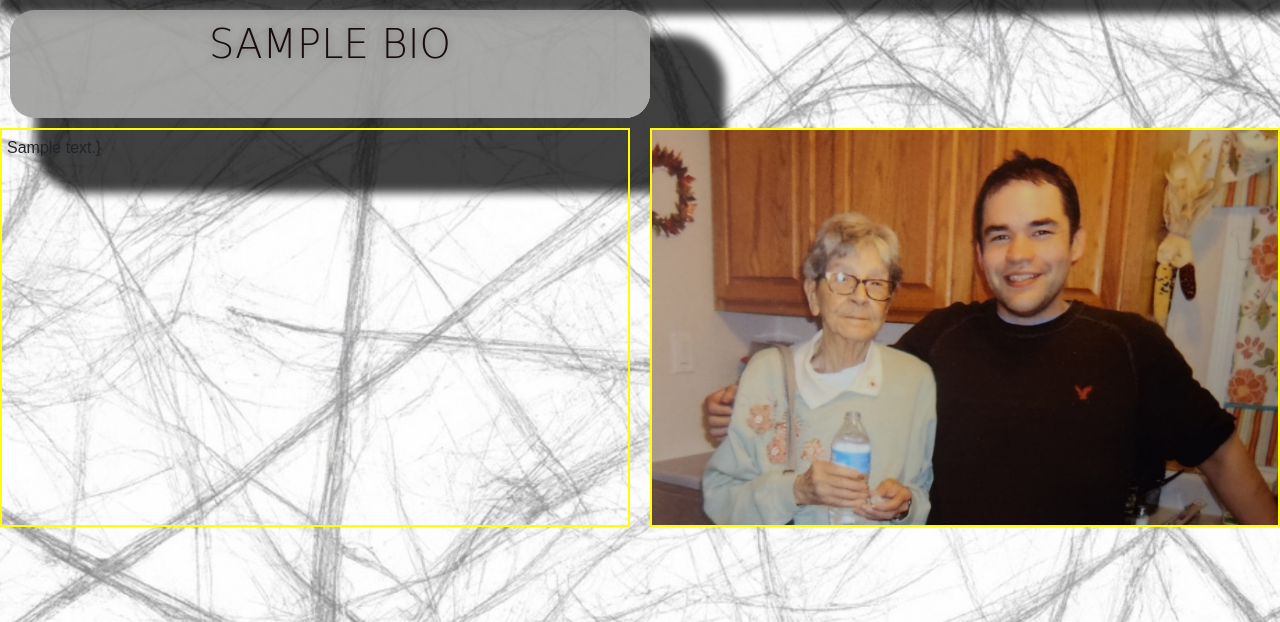
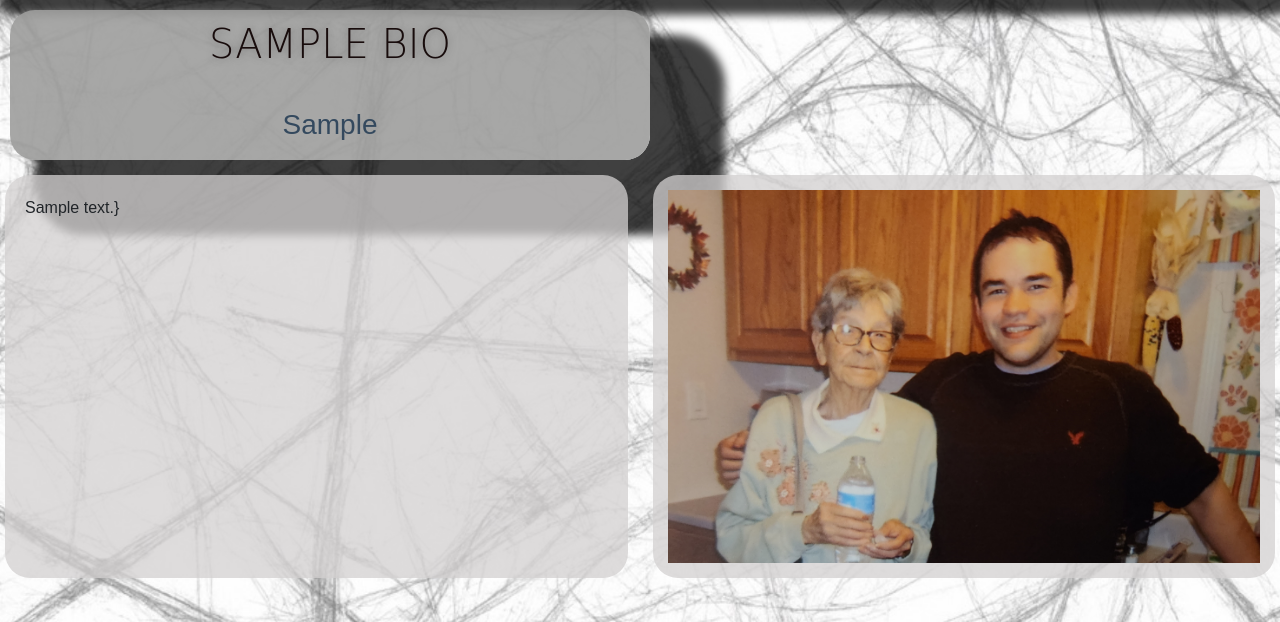
Before and after one commit to MattchewMoar/homepage, a Django app: page / in a window 1280 px wide. Shown: the part 178-800 px from the top of the page. Run offline with Django 4.2, Linux system fonts and the light colour scheme; tables that the repository leaves empty hold one stand-in row (values such as "Sample post"); some web fonts are replaced.

Commit message:
adjustments of biopage

```diff
--- a/home/static/home/css/home.css
+++ b/home/static/home/css/home.css
@@ -87,6 +87,11 @@
 .center {
 	text-align: center;
 }
+.right
+{
+	text-align: right;
+	text-size-adjust: 10%;
+}
 
 /* =================================
   Media Queries
--- a/home/templates/home/home.html
+++ b/home/templates/home/home.html
@@ -3,7 +3,7 @@
 {% block content %}
     <div id ="box1">
         <h1 class="center">{{ bio.name }}</h1>
-        <h3>{{ bio.eduations }}</h3>
+        <h3 class="right">{{ bio.education }}</h3>
     </div>
 <div class="flex-container">
 
--- a/static/home/css/home.css
+++ b/static/home/css/home.css
@@ -135,10 +135,6 @@
 	color: rgb(142,71,71);
 }
 
-#box2 {
-	background:rgba(211, 208, 208, 0.75);
-	border-radius: 25px;
-}
 h2, p  {
 	padding:5px;
 }
@@ -155,7 +151,13 @@
 
 .flex-child {
     flex: 1;
-    border: 2px solid yellow;
+	background:rgba(211, 208, 208, 0.75);
+	border-radius: 25px;
+	border-radius:25px;
+	font-size:16px;
+	padding:15px;
+	margin:5px;
+
 }
 
 .flex-child:first-child {
```
